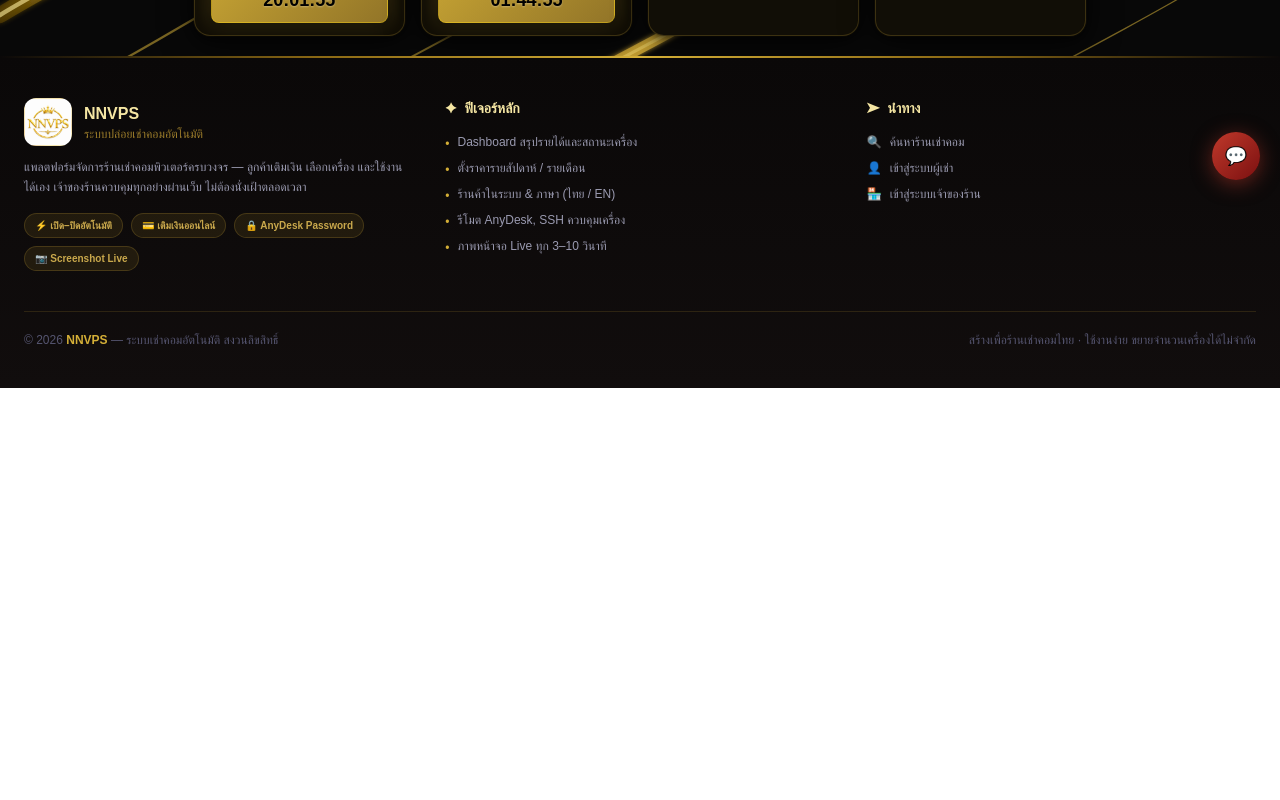
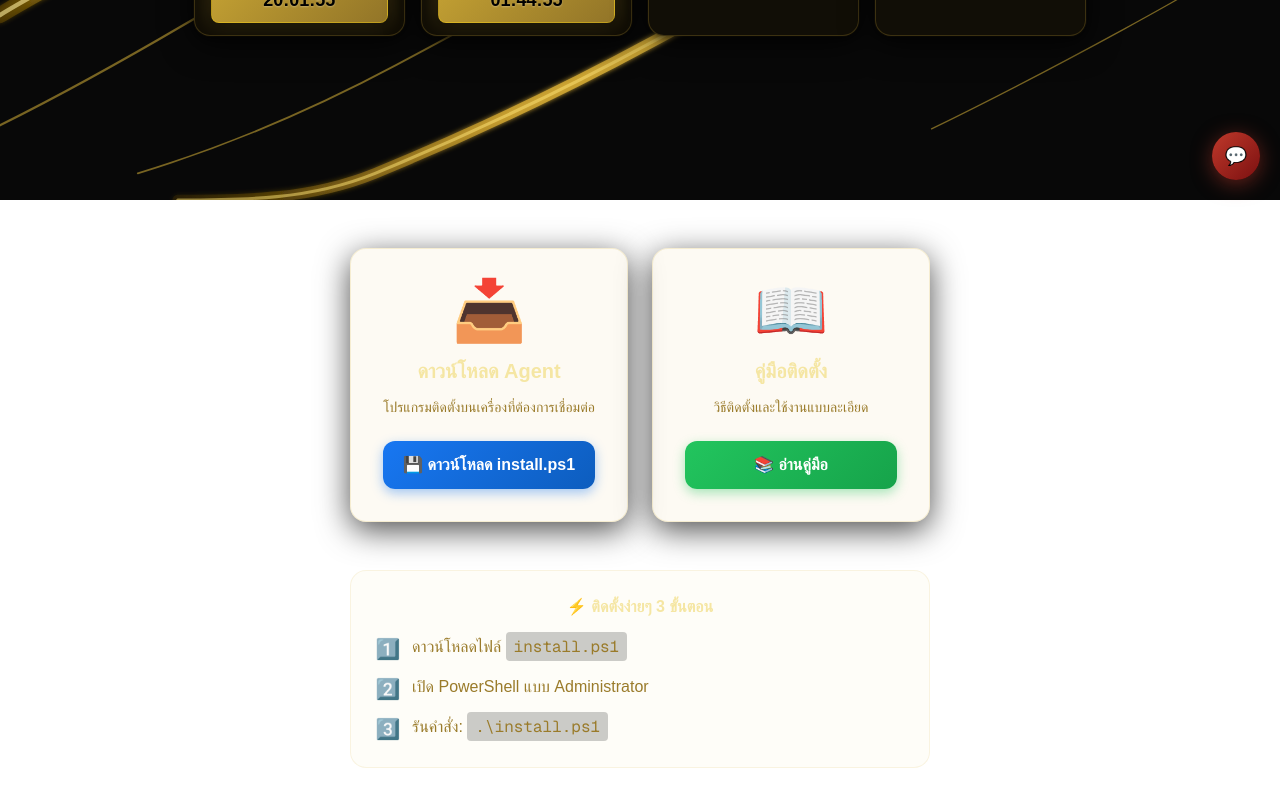
Before and after one commit to NNPCSHOP/vps-web1, a Next.js app: page / in a window 1280 px wide. Shown: the part 600-1400 px from the top of the page. Before the commit the page ends 988 px from the top, so only its background shows below. Built offline with nearby package versions, Linux system fonts and the light colour scheme.

Commit message:
Add: Agent installation section on homepage with download buttons

```diff
--- a/app/page.tsx
+++ b/app/page.tsx
@@ -636,6 +636,106 @@ export default function NNVPSPage() {
       )}
 
       {/* ══════════════════════════════════════════════
+          ส่วนวิธีติดตั้งระบบเครื่องแม่ลูก
+      ══════════════════════════════════════════════ */}
+      <section className="max-w-7xl mx-auto px-4 sm:px-6 py-16">
+        <div className="text-center mb-12">
+          <h2 className="text-4xl font-black mb-4"
+              style={{ color: dark ? '#F5E6A3' : '#1a1208',
+                       textShadow: dark ? '0 2px 4px rgba(0,0,0,0.5)' : 'none' }}>
+            🖥️ ติดตั้งระบบเครื่องแม่ลูก
+          </h2>
+          <p style={{ color: dark ? '#9A7B2A' : '#5a3e00' }}>
+            ระบบเชื่อมต่อเครื่องคอมพิวเตอร์ของคุณกับระบบ VPS แบบอัตโนมัติ
+          </p>
+        </div>
+
+        <div className="grid md:grid-cols-2 gap-6 max-w-4xl mx-auto">
+          {/* การ์ดซ้าย - ดาวน์โหลด Agent */}
+          <div className="rounded-2xl p-8 border transition-all hover:scale-105"
+               style={{
+                 background: dark ? 'rgba(212,175,55,0.06)' : 'linear-gradient(135deg,#F5E6A3,#D4AF37)',
+                 border: dark ? '1px solid rgba(212,175,55,0.18)' : '1px solid rgba(180,140,40,0.4)',
+                 boxShadow: dark ? '0 8px 32px rgba(0,0,0,0.7)' : '0 8px 32px rgba(212,175,55,0.3)'
+               }}>
+            <div className="text-6xl mb-4 text-center">📥</div>
+            <h3 className="text-xl font-black mb-3 text-center"
+                style={{ color: dark ? '#F5E6A3' : '#1a1208' }}>
+              ดาวน์โหลด Agent
+            </h3>
+            <p className="text-sm mb-6 text-center"
+               style={{ color: dark ? '#9A7B2A' : '#5a3e00' }}>
+              โปรแกรมติดตั้งบนเครื่องที่ต้องการเชื่อมต่อ
+            </p>
+            <a href="/agent/install.ps1"
+               download
+               className="block w-full text-center font-bold py-3 rounded-xl transition-all hover:scale-105"
+               style={{
+                 background: 'linear-gradient(135deg, #1877F2 0%, #0D5DBE 100%)',
+                 color: 'white',
+                 boxShadow: '0 4px 12px rgba(24,119,242,0.4)'
+               }}>
+              💾 ดาวน์โหลด install.ps1
+            </a>
+          </div>
+
+          {/* การ์ดขวา - คู่มือติดตั้ง */}
+          <div className="rounded-2xl p-8 border transition-all hover:scale-105"
+               style={{
+                 background: dark ? 'rgba(212,175,55,0.06)' : 'linear-gradient(135deg,#F5E6A3,#D4AF37)',
+                 border: dark ? '1px solid rgba(212,175,55,0.18)' : '1px solid rgba(180,140,40,0.4)',
+                 boxShadow: dark ? '0 8px 32px rgba(0,0,0,0.7)' : '0 8px 32px rgba(212,175,55,0.3)'
+               }}>
+            <div className="text-6xl mb-4 text-center">📖</div>
+            <h3 className="text-xl font-black mb-3 text-center"
+                style={{ color: dark ? '#F5E6A3' : '#1a1208' }}>
+              คู่มือติดตั้ง
+            </h3>
+            <p className="text-sm mb-6 text-center"
+               style={{ color: dark ? '#9A7B2A' : '#5a3e00' }}>
+              วิธีติดตั้งและใช้งานแบบละเอียด
+            </p>
+            <a href="/INSTALL_GUIDE.md"
+               target="_blank"
+               className="block w-full text-center font-bold py-3 rounded-xl transition-all hover:scale-105"
+               style={{
+                 background: 'linear-gradient(135deg, #22c55e 0%, #16a34a 100%)',
+                 color: 'white',
+                 boxShadow: '0 4px 12px rgba(34,197,94,0.4)'
+               }}>
+              📚 อ่านคู่มือ
+            </a>
+          </div>
+        </div>
+
+        {/* ขั้นตอนสั้นๆ */}
+        <div className="mt-12 max-w-2xl mx-auto rounded-2xl p-6"
+             style={{
+               background: dark ? 'rgba(212,175,55,0.03)' : 'rgba(212,175,55,0.08)',
+               border: dark ? '1px solid rgba(212,175,55,0.12)' : '1px solid rgba(180,140,40,0.2)'
+             }}>
+          <h4 className="font-black mb-4 text-center"
+              style={{ color: dark ? '#F5E6A3' : '#1a1208' }}>
+            ⚡ ติดตั้งง่ายๆ 3 ขั้นตอน
+          </h4>
+          <ol className="space-y-3" style={{ color: dark ? '#9A7B2A' : '#5a3e00' }}>
+            <li className="flex items-start gap-3">
+              <span className="font-black text-xl">1️⃣</span>
+              <span>ดาวน์โหลดไฟล์ <code className="bg-black/20 px-2 py-1 rounded">install.ps1</code></span>
+            </li>
+            <li className="flex items-start gap-3">
+              <span className="font-black text-xl">2️⃣</span>
+              <span>เปิด PowerShell แบบ Administrator</span>
+            </li>
+            <li className="flex items-start gap-3">
+              <span className="font-black text-xl">3️⃣</span>
+              <span>รันคำสั่ง: <code className="bg-black/20 px-2 py-1 rounded">.\install.ps1</code></span>
+            </li>
+          </ol>
+        </div>
+      </section>
+
+      {/* ══════════════════════════════════════════════
           FOOTER
       ══════════════════════════════════════════════ */}
       <Footer dark={dark} />
```
